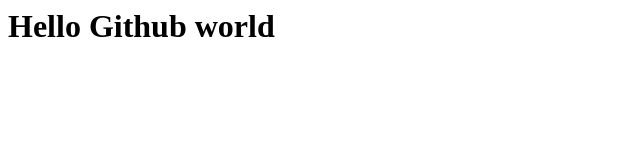
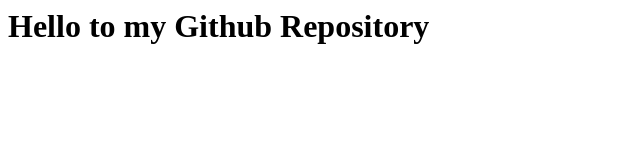
Before and after one commit to diepmthuan/lab7_kiemthunc, a plain HTML site: page index.html in a window 1280 px wide. Shown: the whole page, without its empty margins (0-640 px from the left). Drawn offline with Linux system fonts and the light colour scheme.

Commit message:
Update index.html content

```diff
--- a/index.html
+++ b/index.html
@@ -1 +1 @@
-<html><body><h1>Hello Github world</h1></body></html>
+<html><body><h1>Hello to my Github Repository</h1></body></html>
```
